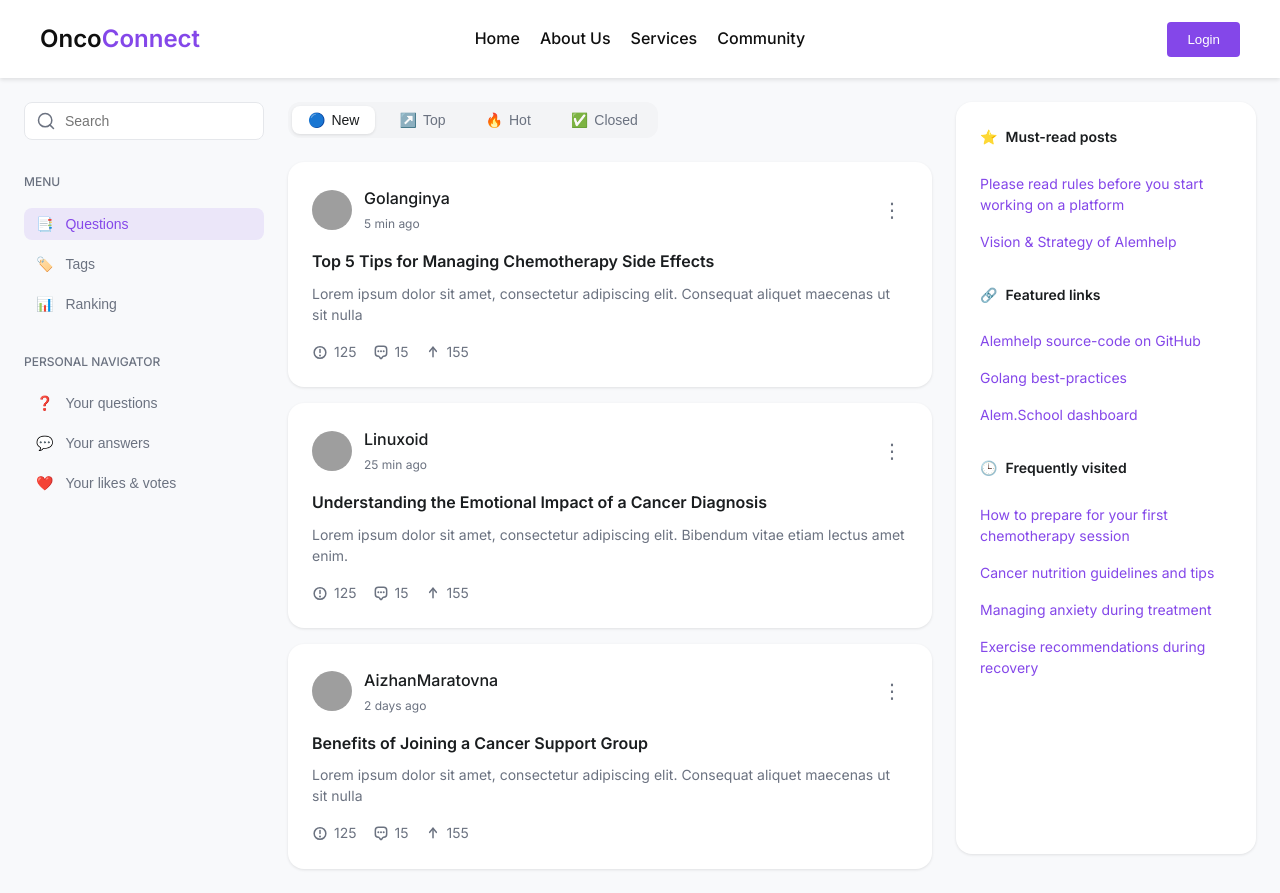
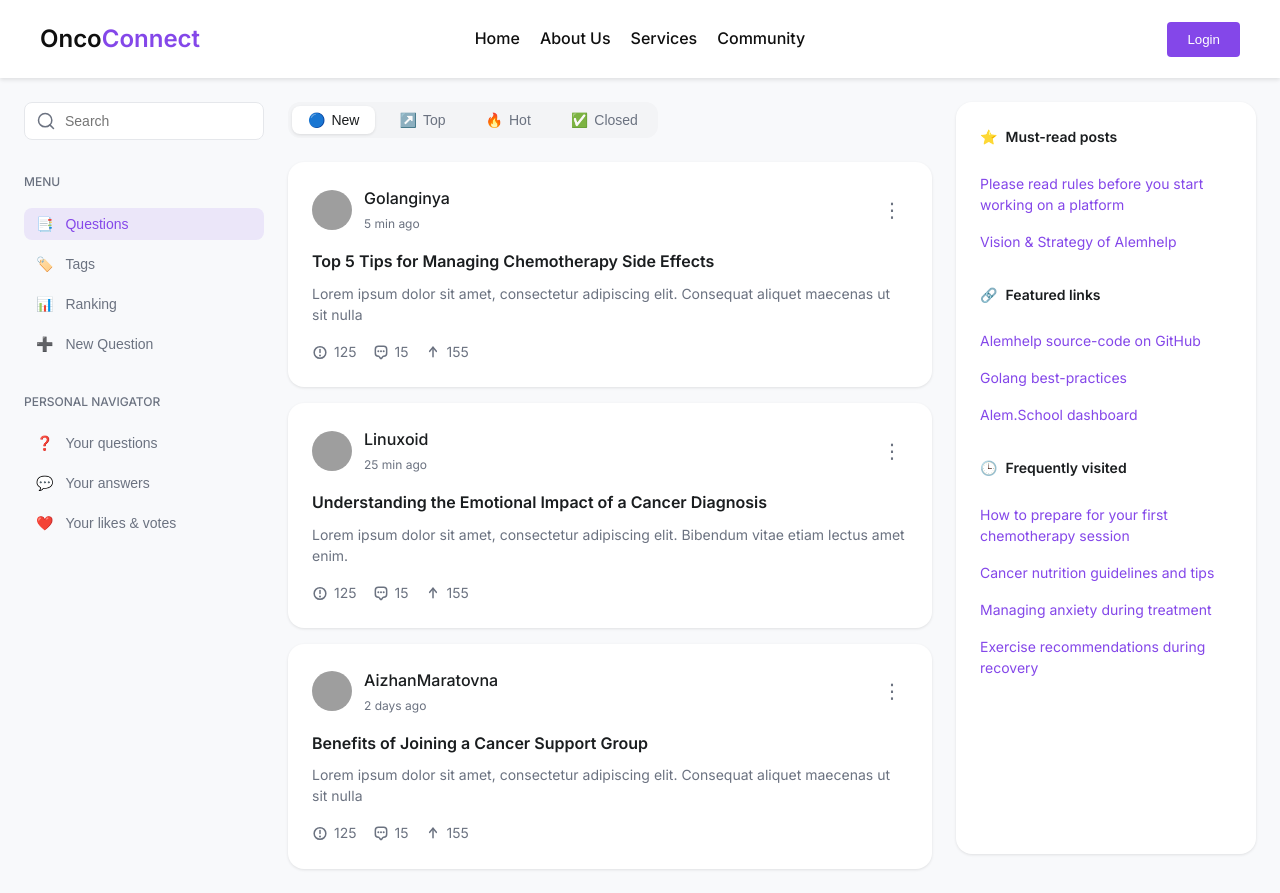
Before and after one commit to reefahtasnia/OncoConnectV2, a React (Create React App) app: page /forum in a window 1280 px wide. Built offline with nearby package versions, Linux system fonts and the light colour scheme; grey boxes are pictures that could not be loaded; a web font is replaced by a local one.

Commit message:
Ager diner change gula push dichi

```diff
--- a/src/components/Bunny.js
+++ b/src/components/Bunny.js
@@ -49,7 +49,6 @@ Olive the owl saw Benny and flew down. "Let me help," she said, placing a honey-
           </button>
         </div>
       </div>
-      <Footer />
     </div>
   );
 };
--- a/src/components/CSS/survival.css
+++ b/src/components/CSS/survival.css
@@ -20,7 +20,7 @@
   .slide-button {
     display: inline-block;
     position: relative;
-    width: 150px;
+    width: 200px;
     height: 40px;
     background-color: #8B5CF6;;
     border-radius: 50px;
--- a/src/components/Elephant.js
+++ b/src/components/Elephant.js
@@ -37,7 +37,6 @@ const Elephant = () => {
           </button>
         </div>
       </div>
-       <Footer />
     </div>
   );
 };
--- a/src/components/animated-hero.jsx
+++ b/src/components/animated-hero.jsx
@@ -20,7 +20,7 @@ const AnimatedHero = () => {
           <span className="title-line">Heal.</span>
         </h1>
         <p className="hero-subtitle">Your guide to cancer care starts here</p>
-        <button className="hero-button">Get Started</button>
+        <button className="hero-button" >Get Started</button>
       </div>
 
       <img src={hand2} alt="" className="hero-hand right-hand" />
--- a/src/components/communityforum.js
+++ b/src/components/communityforum.js
@@ -88,6 +88,13 @@ export default function Forum() {
               <span className="forum-nav-icon">📊</span>
               Ranking
             </button>
+            <button
+              className="forum-nav-item"
+              onClick={() => window.location.href = '/newquestion'}
+            >
+              <span className="forum-nav-icon">➕</span>
+              New Question
+            </button>
           </nav>
         </div>
 
@@ -109,8 +116,6 @@ export default function Forum() {
           </nav>
         </div>
       </aside>
-
-      {/* Main Content */}
         <main className="forum-main-content">
           <div className="forum-filter-tabs">
             <button
@@ -145,7 +150,11 @@ export default function Forum() {
 
           <div className="forum-post-list">
             {posts.map(post => (
-            <article key={post.id} className="forum-post-card">
+          <article
+            key={post.id}
+            className="forum-post-card"
+            onClick={() => window.location.href = `/viewpost`}
+          >
             <div className="forum-post-header">
               <div className="forum-user-info">
             <img src={post.avatar} alt={post.author} className="forum-avatar" />
--- a/src/components/editProfile.js
+++ b/src/components/editProfile.js
@@ -249,7 +249,6 @@ const UserProfileForm = () => {
 
   return (
     <div style={styles.pageBackground}>
-    <Navbar />
       <div style={styles.container}>
         <div style={styles.header}>
           <div style={styles.imageUpload}>
```
Lines whose indentation alone changed are shown as unchanged.
